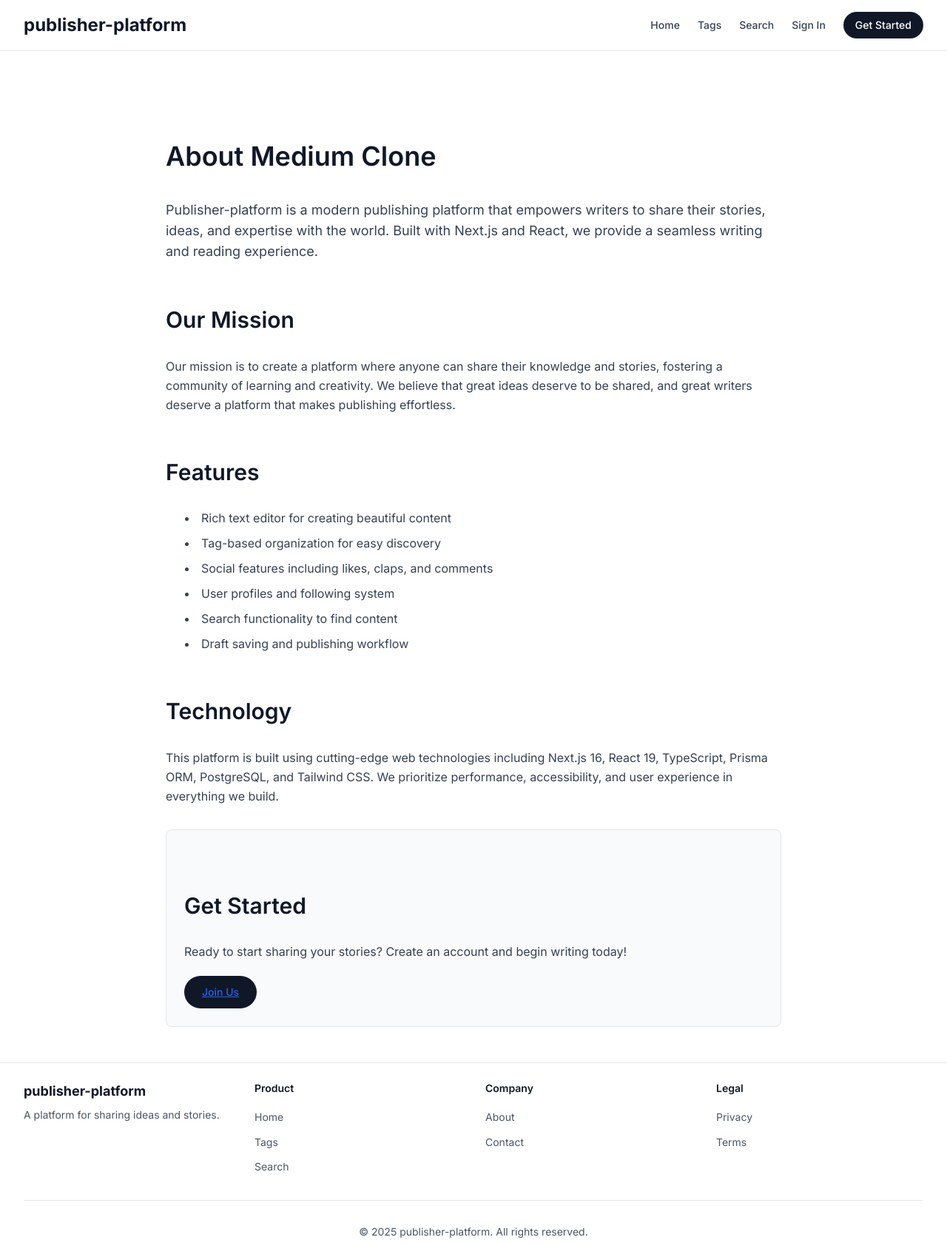
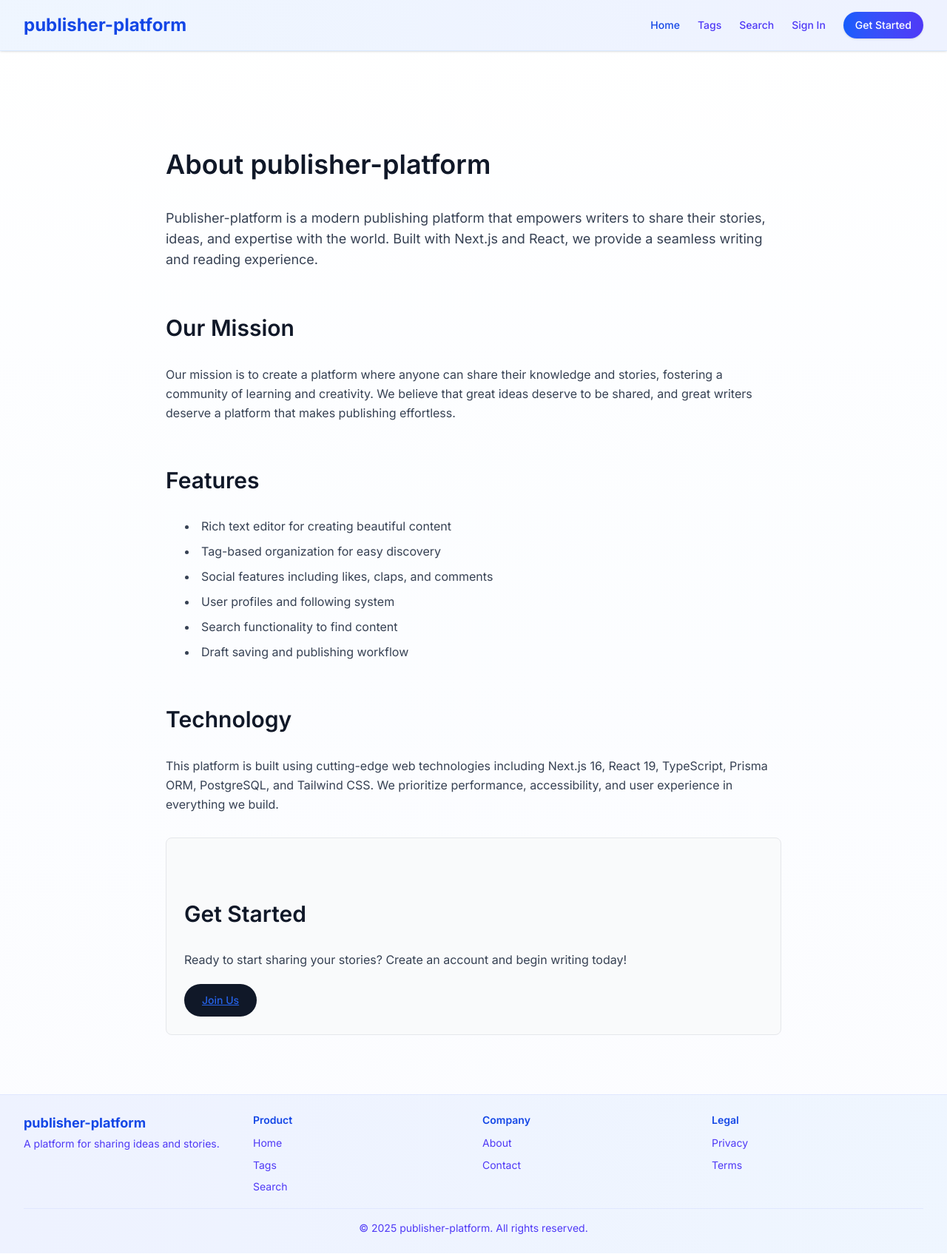
Before and after one commit to muhetopeace/capston2_frontend, a Next.js app: page /about in a window 1280 px wide. Shown: the whole page at 74% size. Built offline with nearby package versions, Linux system fonts and the light colour scheme; no server answers.

Commit message:
changes color design

```diff
--- a/app/about/page.tsx
+++ b/app/about/page.tsx
@@ -2,7 +2,7 @@ export default function AboutPage() {
   return (
     <div className="mx-auto max-w-4xl px-4 py-12 sm:px-6 lg:px-8">
       <div className="prose prose-lg max-w-none">
-        <h1 className="text-4xl font-bold text-gray-900 mb-6">About Medium Clone</h1>
+        <h1 className="text-4xl font-bold text-gray-900 mb-6">About publisher-platform</h1>
 
         <div className="space-y-6 text-gray-700 leading-relaxed">
           <p className="text-lg">
--- a/app/globals.css
+++ b/app/globals.css
@@ -2,7 +2,7 @@
 
 :root {
   --background: #ffffff;
-  --foreground: #171717;
+  --foreground: #1e293b;
 }
 
 @theme inline {
@@ -14,8 +14,8 @@
 
 @media (prefers-color-scheme: dark) {
   :root {
-    --background: #0a0a0a;
-    --foreground: #ededed;
+    --background: #0f172a;
+    --foreground: #f1f5f9;
   }
 }
 
--- a/app/layout.tsx
+++ b/app/layout.tsx
@@ -29,7 +29,7 @@ export default function RootLayout({
         <Providers>
           <div className="flex min-h-screen flex-col">
             <Header />
-            <main className="flex-1">{children}</main>
+            <main className="flex-1 pt-20 pb-8 bg-gradient-to-b from-white via-blue-50/20 to-indigo-50/20 min-h-[calc(100vh-5rem)]">{children}</main>
             <Footer />
           </div>
           <Analytics />
--- a/components/Footer.tsx
+++ b/components/Footer.tsx
@@ -2,22 +2,22 @@ import Link from "next/link";
 
 export default function Footer() {
   return (
-    <footer className="border-t border-gray-200 bg-white">
+    <footer className="border-t border-indigo-100 bg-gradient-to-r from-indigo-50 to-blue-50 w-full">
       <div className="mx-auto max-w-7xl px-4 py-6 sm:px-6 lg:px-8">
-        <div className="grid grid-cols-1 sm:grid-cols-2 lg:grid-cols-4 gap-6 sm:gap-8">
+        <div className="grid grid-cols-1 sm:grid-cols-2 lg:grid-cols-4 gap-4 sm:gap-6">
           <div>
-            <h3 className="text-lg font-bold text-gray-900">publisher-platform</h3>
-            <p className="mt-2 text-sm text-gray-600">
+            <h3 className="text-lg font-bold text-blue-700">publisher-platform</h3>
+            <p className="mt-1 text-sm text-indigo-600">
               A platform for sharing ideas and stories.
             </p>
           </div>
           <div>
-            <h4 className="text-sm font-semibold text-gray-900">Product</h4>
-            <ul className="mt-4 space-y-2">
+            <h4 className="text-sm font-semibold text-blue-700">Product</h4>
+            <ul className="mt-2 space-y-1">
               <li>
                 <Link
                   href="/"
-                  className="text-sm text-gray-600 hover:text-gray-900"
+                  className="text-sm text-indigo-600 hover:text-indigo-700 transition-colors"
                 >
                   Home
                 </Link>
@@ -25,7 +25,7 @@ export default function Footer() {
               <li>
                 <Link
                   href="/tags"
-                  className="text-sm text-gray-600 hover:text-gray-900"
+                  className="text-sm text-indigo-600 hover:text-indigo-700 transition-colors"
                 >
                   Tags
                 </Link>
@@ -33,7 +33,7 @@ export default function Footer() {
               <li>
                 <Link
                   href="/search"
-                  className="text-sm text-gray-600 hover:text-gray-900"
+                  className="text-sm text-indigo-600 hover:text-indigo-700 transition-colors"
                 >
                   Search
                 </Link>
@@ -41,12 +41,12 @@ export default function Footer() {
             </ul>
           </div>
           <div>
-            <h4 className="text-sm font-semibold text-gray-900">Company</h4>
-            <ul className="mt-4 space-y-2">
+            <h4 className="text-sm font-semibold text-blue-700">Company</h4>
+            <ul className="mt-2 space-y-1">
               <li>
                 <Link
                   href="/about"
-                  className="text-sm text-gray-600 hover:text-gray-900"
+                  className="text-sm text-indigo-600 hover:text-indigo-700 transition-colors"
                 >
                   About
                 </Link>
@@ -54,7 +54,7 @@ export default function Footer() {
               <li>
                 <Link
                   href="/contact"
-                  className="text-sm text-gray-600 hover:text-gray-900"
+                  className="text-sm text-indigo-600 hover:text-indigo-700 transition-colors"
                 >
                   Contact
                 </Link>
@@ -62,12 +62,12 @@ export default function Footer() {
             </ul>
           </div>
           <div>
-            <h4 className="text-sm font-semibold text-gray-900">Legal</h4>
-            <ul className="mt-4 space-y-2">
+            <h4 className="text-sm font-semibold text-blue-700">Legal</h4>
+            <ul className="mt-2 space-y-1">
               <li>
                 <Link
                   href="/privacy"
-                  className="text-sm text-gray-600 hover:text-gray-900"
+                  className="text-sm text-indigo-600 hover:text-indigo-700 transition-colors"
                 >
                   Privacy
                 </Link>
@@ -75,7 +75,7 @@ export default function Footer() {
               <li>
                 <Link
                   href="/terms"
-                  className="text-sm text-gray-600 hover:text-gray-900"
+                  className="text-sm text-indigo-600 hover:text-indigo-700 transition-colors"
                 >
                   Terms
                 </Link>
@@ -83,8 +83,8 @@ export default function Footer() {
             </ul>
           </div>
         </div>
-        <div className="mt-8 border-t border-gray-200 pt-8">
-          <p className="text-center text-sm text-gray-600">
+        <div className="mt-4 border-t border-indigo-100 pt-4">
+          <p className="text-center text-sm text-indigo-600">
             © {new Date().getFullYear()} publisher-platform. All rights reserved.
           </p>
         </div>
--- a/components/Header.tsx
+++ b/components/Header.tsx
@@ -9,12 +9,12 @@ export default function Header() {
   const [isMenuOpen, setIsMenuOpen] = useState(false);
 
   return (
-    <header className="sticky top-0 z-50 border-b border-gray-200 bg-white">
+    <header className="fixed top-0 left-0 right-0 z-50 border-b border-blue-100 bg-gradient-to-r from-blue-50 to-indigo-50 shadow-sm backdrop-blur-sm">
       <nav className="mx-auto flex max-w-7xl items-center justify-between px-4 py-4 sm:px-6 lg:px-8">
         <div className="flex items-center">
           <Link
             href="/"
-            className="text-lg font-bold text-gray-900 truncate max-w-[150px] sm:max-w-[200px] md:max-w-none sm:text-xl md:text-2xl"
+            className="text-lg font-bold text-blue-700 hover:text-blue-800 truncate max-w-[150px] sm:max-w-[200px] md:max-w-none sm:text-xl md:text-2xl transition-colors"
           >
             publisher-platform
           </Link>
@@ -24,19 +24,19 @@ export default function Header() {
         <div className="hidden md:flex items-center space-x-4 lg:space-x-6">
           <Link
             href="/"
-            className="text-sm font-medium text-gray-700 hover:text-gray-900"
+            className="text-sm font-medium text-blue-700 hover:text-blue-800 transition-colors"
           >
             Home
           </Link>
           <Link
             href="/tags"
-            className="text-sm font-medium text-gray-700 hover:text-gray-900"
+            className="text-sm font-medium text-indigo-600 hover:text-indigo-700 transition-colors"
           >
             Tags
           </Link>
           <Link
             href="/search"
-            className="text-sm font-medium text-gray-700 hover:text-gray-900"
+            className="text-sm font-medium text-indigo-600 hover:text-indigo-700 transition-colors"
           >
             Search
           </Link>
@@ -45,25 +45,25 @@ export default function Header() {
             <>
               <Link
                 href="/blog"
-                className="text-sm font-medium text-gray-700 hover:text-gray-900"
+                className="text-sm font-medium text-indigo-600 hover:text-indigo-700 transition-colors"
               >
                 Blog
               </Link>
               <Link
                 href="/editor"
-                className="text-sm font-medium text-gray-700 hover:text-gray-900"
+                className="text-sm font-medium text-indigo-600 hover:text-indigo-700 transition-colors"
               >
                 Write
               </Link>
               <Link
                 href={`/profile/${session.user?.id}`}
-                className="text-sm font-medium text-gray-700 hover:text-gray-900"
+                className="text-sm font-medium text-indigo-600 hover:text-indigo-700 transition-colors"
               >
                 Profile
               </Link>
               <button
                 onClick={() => signOut()}
-                className="rounded-full bg-gray-900 px-3 py-1.5 text-sm font-medium text-white hover:bg-gray-800 lg:px-4 lg:py-2"
+                className="rounded-full bg-gradient-to-r from-blue-600 to-indigo-600 px-3 py-1.5 text-sm font-medium text-white hover:from-blue-700 hover:to-indigo-700 lg:px-4 lg:py-2 transition-all shadow-sm"
               >
                 Sign Out
               </button>
@@ -72,13 +72,13 @@ export default function Header() {
             <>
               <Link
                 href="/auth/signin"
-                className="text-sm font-medium text-gray-700 hover:text-gray-900"
+                className="text-sm font-medium text-indigo-600 hover:text-indigo-700 transition-colors"
               >
                 Sign In
               </Link>
               <Link
                 href="/auth/signup"
-                className="rounded-full bg-gray-900 px-3 py-1.5 text-sm font-medium text-white hover:bg-gray-800 lg:px-4 lg:py-2"
+                className="rounded-full bg-gradient-to-r from-blue-600 to-indigo-600 px-3 py-1.5 text-sm font-medium text-white hover:from-blue-700 hover:to-indigo-700 lg:px-4 lg:py-2 transition-all shadow-sm"
               >
                 Get Started
               </Link>
@@ -112,25 +112,25 @@ export default function Header() {
 
       {/* Mobile menu - Hidden from md up */}
       {isMenuOpen && (
-        <div className="border-t border-gray-200 md:hidden">
+        <div className="border-t border-blue-100 bg-white md:hidden">
           <div className="space-y-1 px-4 py-3">
             <Link
               href="/"
-              className="block rounded-md px-3 py-2 text-base font-medium text-gray-700 hover:bg-gray-50"
+              className="block rounded-md px-3 py-2 text-base font-medium text-blue-700 hover:bg-blue-50 transition-colors"
               onClick={() => setIsMenuOpen(false)}
             >
               Home
             </Link>
             <Link
               href="/tags"
-              className="block rounded-md px-3 py-2 text-base font-medium text-gray-700 hover:bg-gray-50"
+              className="block rounded-md px-3 py-2 text-base font-medium text-indigo-600 hover:bg-indigo-50 transition-colors"
               onClick={() => setIsMenuOpen(false)}
             >
               Tags
             </Link>
             <Link
               href="/search"
-              className="block rounded-md px-3 py-2 text-base font-medium text-gray-700 hover:bg-gray-50"
+              className="block rounded-md px-3 py-2 text-base font-medium text-indigo-600 hover:bg-indigo-50 transition-colors"
               onClick={() => setIsMenuOpen(false)}
             >
               Search
@@ -139,21 +139,21 @@ export default function Header() {
               <>
                 <Link
                   href="/blog"
-                  className="block rounded-md px-3 py-2 text-base font-medium text-gray-700 hover:bg-gray-50"
+                  className="block rounded-md px-3 py-2 text-base font-medium text-indigo-600 hover:bg-indigo-50 transition-colors"
                   onClick={() => setIsMenuOpen(false)}
                 >
                   Blog
                 </Link>
                 <Link
                   href="/editor"
-                  className="block rounded-md px-3 py-2 text-base font-medium text-gray-700 hover:bg-gray-50"
+                  className="block rounded-md px-3 py-2 text-base font-medium text-indigo-600 hover:bg-indigo-50 transition-colors"
                   onClick={() => setIsMenuOpen(false)}
                 >
                   Write
                 </Link>
                 <Link
                   href={`/profile/${session.user?.id}`}
-                  className="block rounded-md px-3 py-2 text-base font-medium text-gray-700 hover:bg-gray-50"
+                  className="block rounded-md px-3 py-2 text-base font-medium text-indigo-600 hover:bg-indigo-50 transition-colors"
                   onClick={() => setIsMenuOpen(false)}
                 >
                   Profile
@@ -163,7 +163,7 @@ export default function Header() {
                     signOut();
                     setIsMenuOpen(false);
                   }}
-                  className="block w-full rounded-md px-3 py-2 text-left text-base font-medium text-gray-700 hover:bg-gray-50"
+                  className="block w-full rounded-md px-3 py-2 text-left text-base font-medium text-blue-700 hover:bg-blue-50 transition-colors"
                 >
                   Sign Out
                 </button>
@@ -172,14 +172,14 @@ export default function Header() {
               <>
                 <Link
                   href="/auth/signin"
-                  className="block rounded-md px-3 py-2 text-base font-medium text-gray-700 hover:bg-gray-50"
+                  className="block rounded-md px-3 py-2 text-base font-medium text-indigo-600 hover:bg-indigo-50 transition-colors"
                   onClick={() => setIsMenuOpen(false)}
                 >
                   Sign In
                 </Link>
                 <Link
                   href="/auth/signup"
-                  className="block rounded-md px-3 py-2 text-base font-medium text-gray-700 hover:bg-gray-50"
+                  className="block rounded-md px-3 py-2 text-base font-medium text-indigo-600 hover:bg-indigo-50 transition-colors"
                   onClick={() => setIsMenuOpen(false)}
                 >
                   Get Started
```
